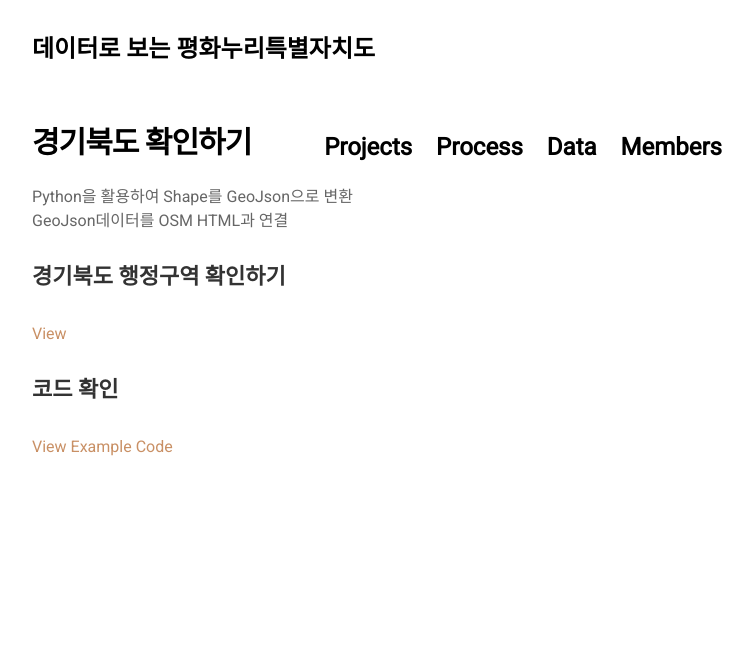
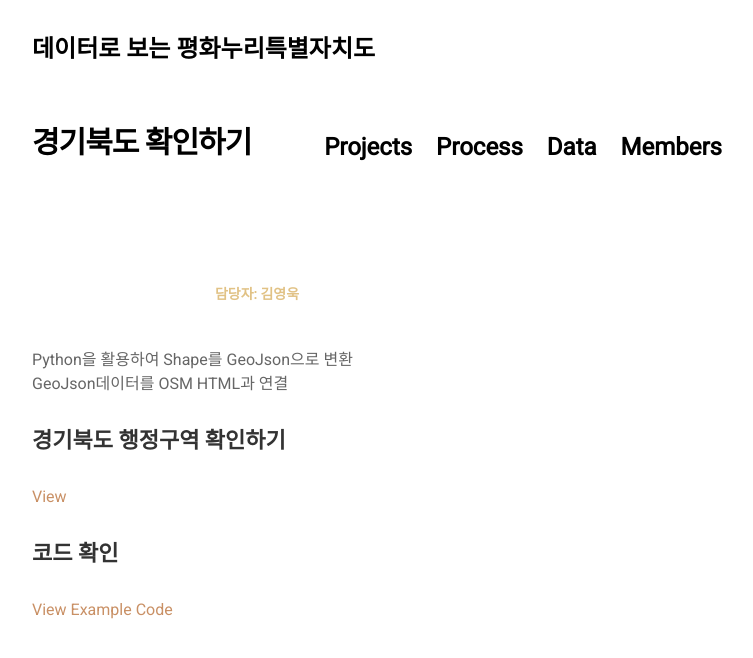
Before and after one commit to jinuew/SICM2002-6, a Jekyll site: the page built from projects/proj-1.md, in a window 1280 px wide. Shown: the top 658 px of the page, without its empty margins (263-1016 px from the left). Built offline with Jekyll 4.4.1, drawn with Linux system fonts in a browser that asks for light colours; nearby versions of some CDN libraries; our own code applies the rules of GitHub Pages for plain Markdown files.

Commit message:
Update proj-1.md

```diff
--- a/projects/proj-1.md
+++ b/projects/proj-1.md
@@ -1,4 +1,5 @@
 # 경기북도 확인하기
+### 담당자: 김영욱
 Python을 활용하여 Shape를 GeoJson으로 변환<br>
 GeoJson데이터를 OSM HTML과 연결<br>
 
```
